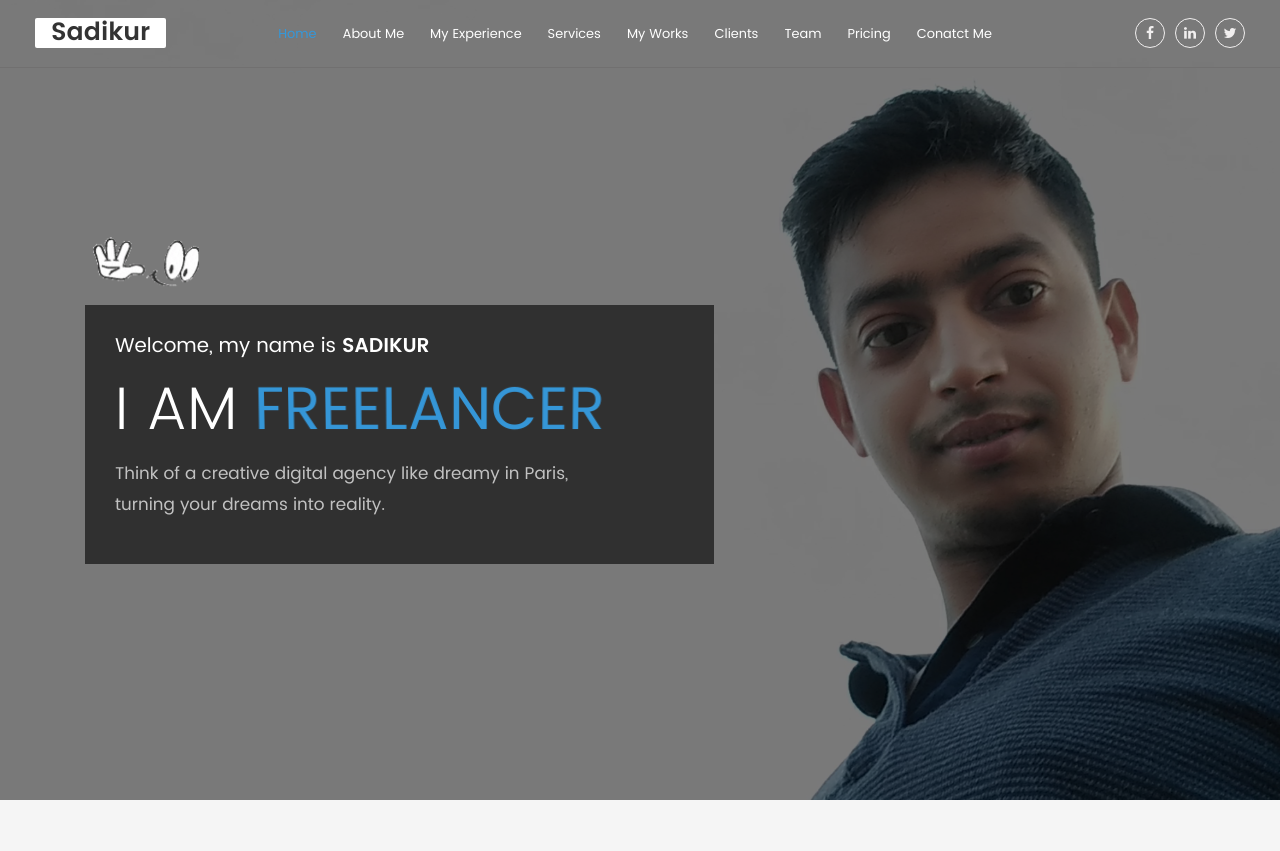
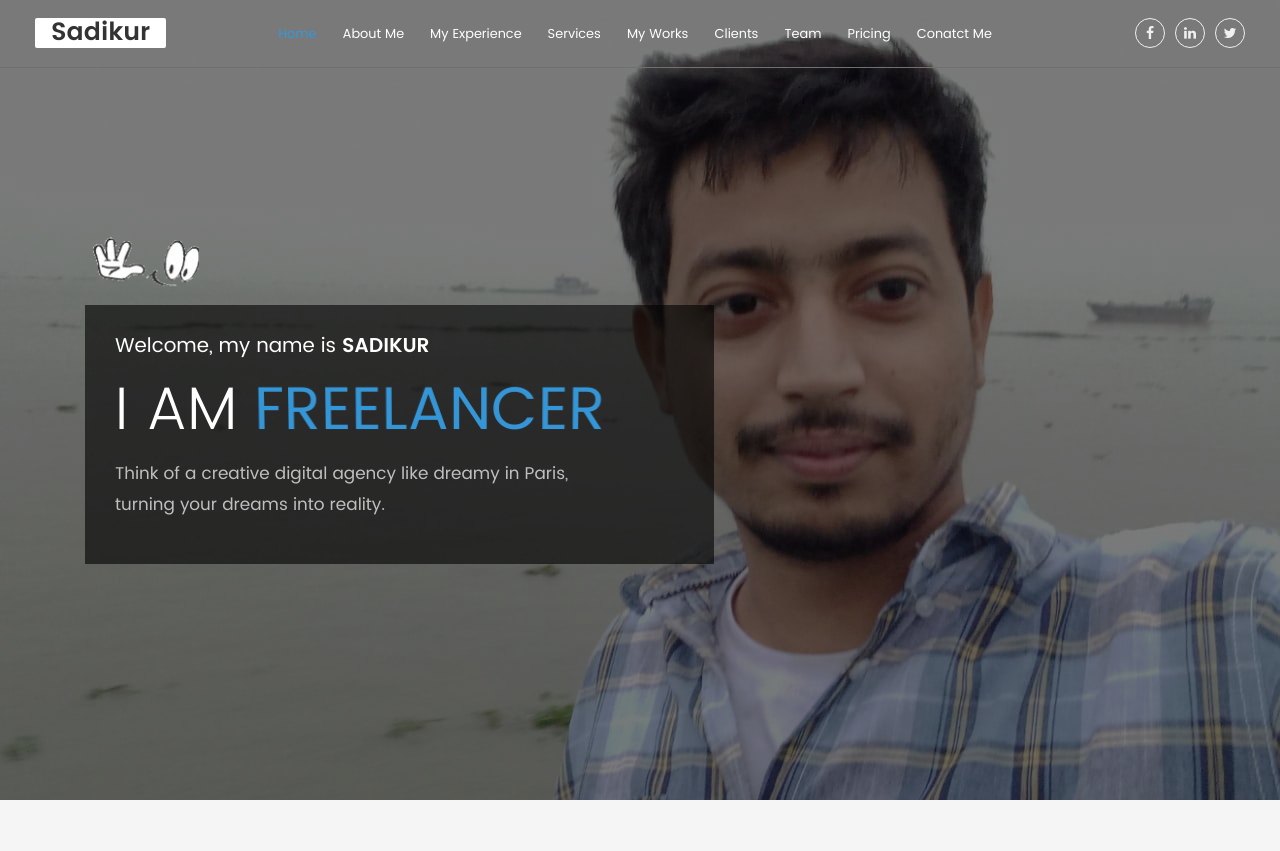
Before and after one commit to sadikurtechnobd/portfolio, a PHP site: page / in a window 1280 px wide. Shown: the top 851 px of the page. Run offline with PHP 8.4, Linux system fonts and the light colour scheme; some libraries are stand-ins or nearby versions.

Commit message:
add image

```diff
--- a/assets/css/style.css
+++ b/assets/css/style.css
@@ -178,15 +178,17 @@ p{
     color:#3498db !important;
 }
 .header-content-area {
-	background: url('../images/bg/23.png');
+    background: url(../images/bg/27.jpeg);
     background-attachment: fixed;
-	background-size: cover;
+    background-size: 100% auto;
     position: relative;
     z-index: 1;
     display: flex;
     justify-content: center;
     align-items: center;
     height: 100vh;
+    background-repeat: no-repeat;
+    background-position: right;
 }
 .header-content-area::after {
     content: "";
```
Also changed, not shown: assets/images/bg/20.jpg (deleted), assets/images/bg/21.jpg (deleted), assets/images/bg/26.jpeg (added), assets/images/bg/27.jpeg (added), 2 other files. Lines whose indentation alone changed are shown as unchanged.
